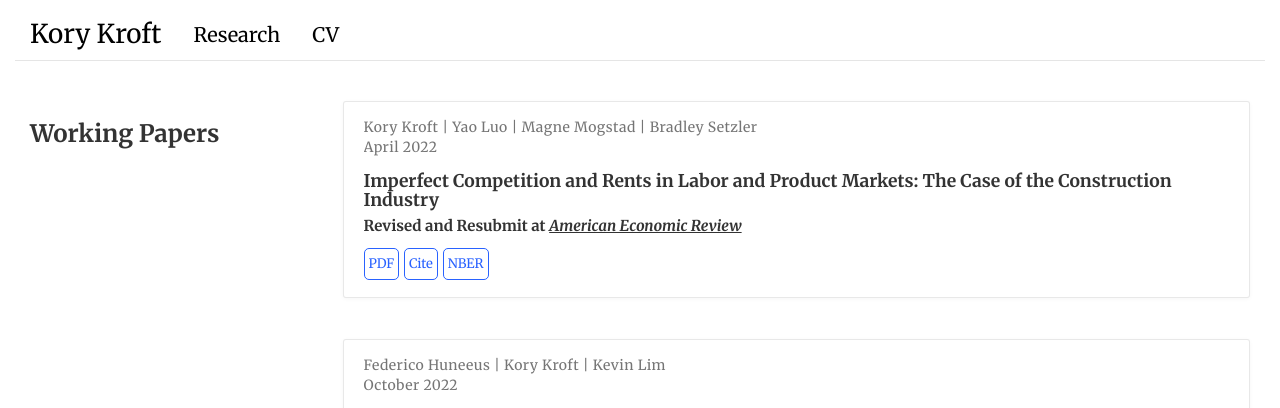
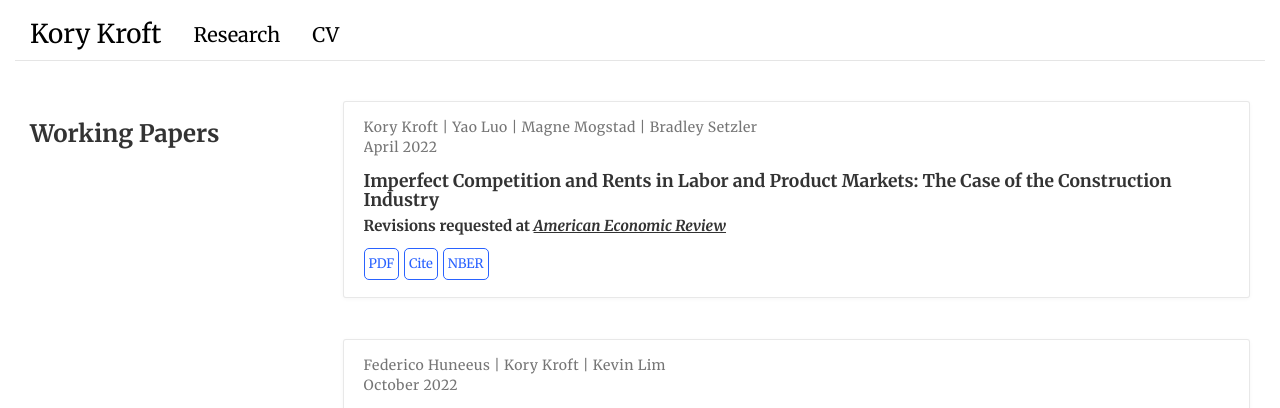
Before and after one commit to korykroft/korykroft.github.io, a Jekyll site: the page built from research/index.html, in a window 1280 px wide and 900 px high. Shown: the top 408 px of the window. Built offline with Jekyll 4.4.1, drawn with Linux system fonts in a browser that asks for light colours.

Commit message:
Update index.html

```diff
--- a/research/index.html
+++ b/research/index.html
@@ -26,7 +26,7 @@ description:
     </div>
     <h3 class="article-title mb-1 mt-3">Imperfect Competition and Rents in Labor and Product Markets: The Case of the Construction Industry</h3>
     <div class="article-style">
-     <p><strong>Revised and Resubmit at <ins><em>American Economic Review</em></ins></strong>
+     <p><strong>Revisions requested at <ins><em>American Economic Review</em></ins></strong>
     </div>
     <div class="btn-links">
       <a class="btn btn-outline-primary my-1 mr-1 btn-sm" href="/files/KLMS-rev2_NBER.pdf" target="_blank" rel="noopener">PDF</a>
```
